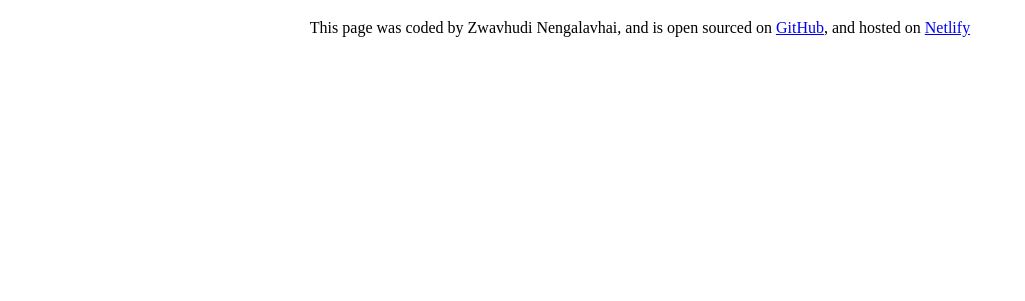
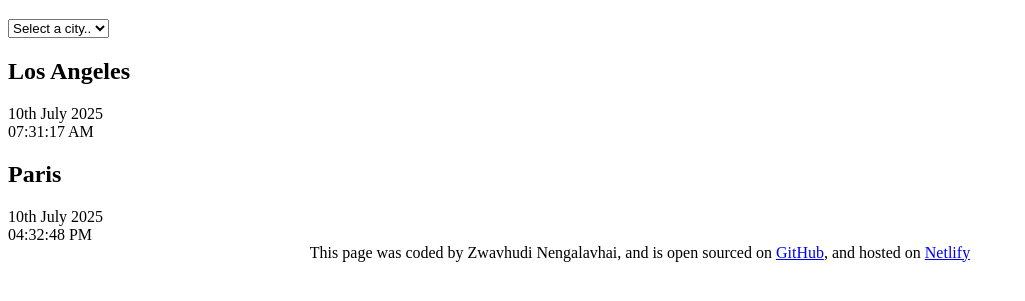
Before and after one commit to Zwavhudi22/what-time, a plain HTML site: page index.html in a window 1280 px wide. Shown: the part 61-362 px from the top of the page, without its empty margins (0-1025 px from the left). Drawn offline with Linux system fonts and the light colour scheme.

Commit message:
Added basic HTML to the project

```diff
--- a/index.html
+++ b/index.html
@@ -7,8 +7,27 @@
   <link rel="stylesheet" href="css/styles.css" />
 </head>
 <body>
-  <h1>World Clock</h1>
+  <div class="container">
+    <h1>World Clock</h1>
 
+    <select>
+      <option value="">Select a city..</option>
+      <option value="">Tokyo</option>
+      <option value="">New York</option>
+      <option value="">Paris</option>
+    </select>
+
+    <div class="city">
+      <h2>Los Angeles </h2>
+      <div class="date">10th July 2025</div>
+      <div class="time">07:31:17 AM</div>
+    </div>
+    <div class="city">
+      <h2>Paris</h2>
+      <div class="date">10th July 2025</div>
+      <div class="time">04:32:48 PM</div>
+    </div>
+  </div>
   <footer>
     This page was coded by Zwavhudi Nengalavhai, and is open sourced on
     <a href="https://github.com/Zwavhudi22/what-time" target="_blank">GitHub</a>, and hosted on
```
